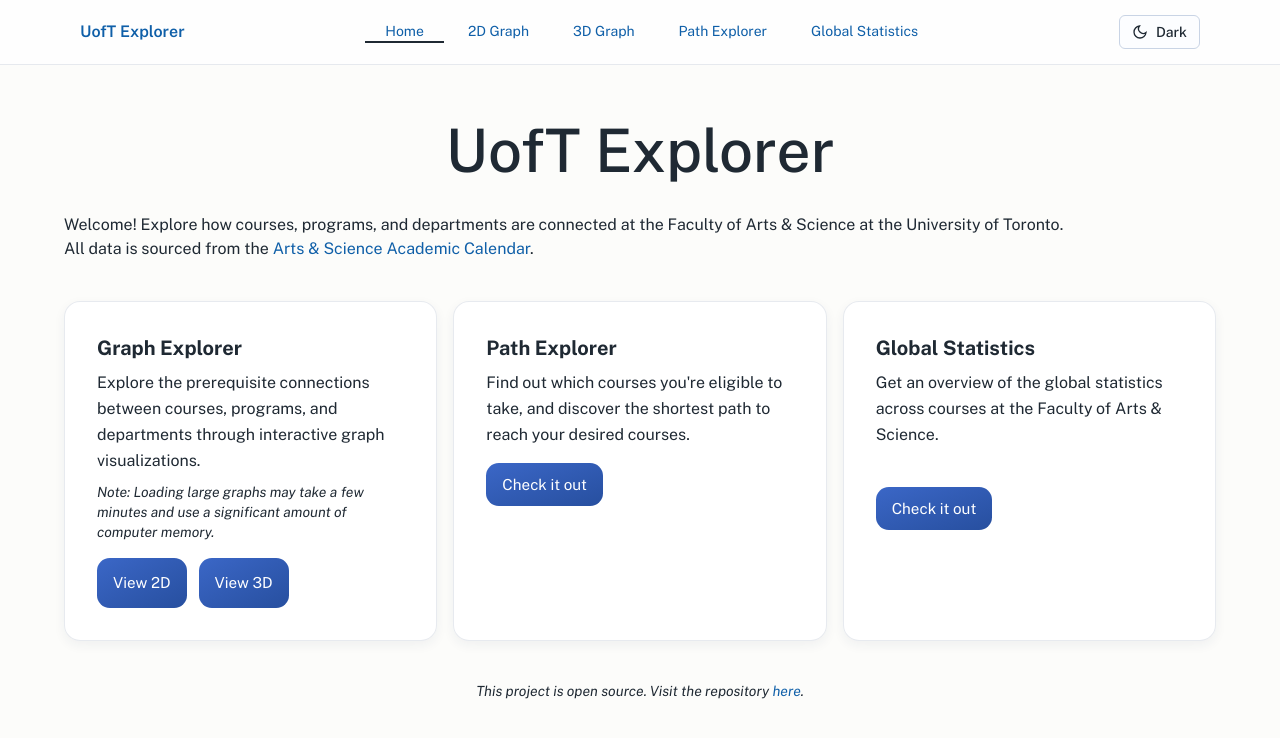
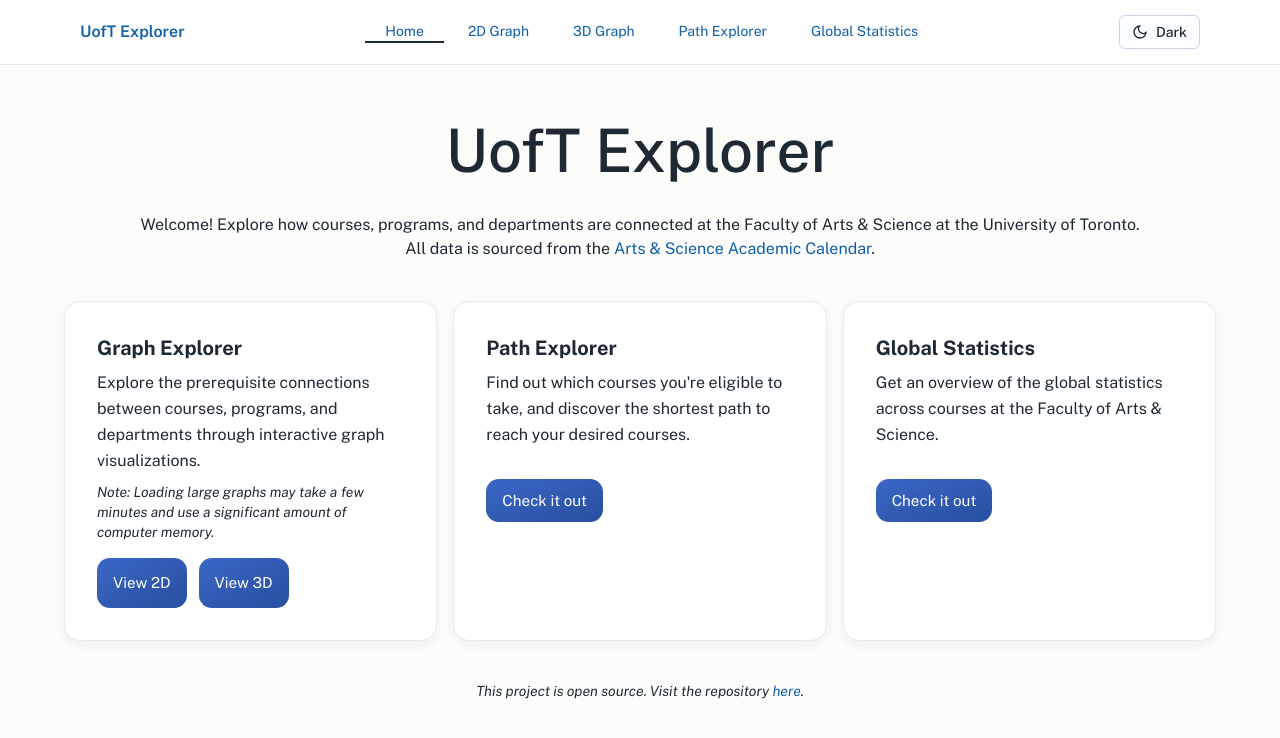
Before and after one commit to andrei-akopian/UofTExplorer, a React (Vite) app in the folder frontend/: page / in a window 1280 px wide. Shown: the top 738 px of the page. Built offline with nearby package versions, Linux system fonts and the light colour scheme; a web font is replaced by a local one.

Commit message:
feat: style homepage

```diff
--- a/frontend/src/pages/Home.tsx
+++ b/frontend/src/pages/Home.tsx
@@ -11,12 +11,12 @@ export default function Home() {
           UofT Explorer
         </h1>
 
-        <p className="mt-8 text-sm sm:text-base">
+        <p className="mt-8 text-center text-sm sm:text-base">
           Welcome! Explore how courses, programs, and departments are connected
           at the Faculty of Arts & Science at the University of Toronto.
         </p>
 
-        <p className="text-sm sm:text-base">
+        <p className="text-center text-sm sm:text-base">
           All data is sourced from the{" "}
           <a
             className={pageLinkClassName}
@@ -66,7 +66,7 @@ export default function Home() {
               Find out which courses you're eligible to take, and discover the
               shortest path to reach your desired courses.
             </div>
-            <div className="mt-6">
+            <div className="mt-10">
               <Link
                 to="/path-explorer"
                 className="from-btn-gradient-from to-btn-gradient-to cursor-pointer rounded-[0.8rem] border-0 bg-linear-to-br px-4 py-[0.8rem] text-[0.95rem] text-white! no-underline hover:brightness-105"
@@ -84,7 +84,7 @@ export default function Home() {
               Get an overview of the global statistics across courses at the
               Faculty of Arts & Science.
             </div>
-            <div className="mt-12">
+            <div className="mt-10">
               <Link
                 to="/global-stats"
                 className="from-btn-gradient-from to-btn-gradient-to cursor-pointer rounded-[0.8rem] border-0 bg-linear-to-br px-4 py-[0.8rem] text-[0.95rem] text-white! no-underline hover:brightness-105"
--- a/frontend/vite.config.ts
+++ b/frontend/vite.config.ts
@@ -7,7 +7,7 @@ export default defineConfig({
   server: {
     proxy: {
       "/api": {
-        target: "http://127.0.0.1:5000",
+        target: "http://127.0.0.1:55938",
         changeOrigin: true,
         secure: false,
       },
```
